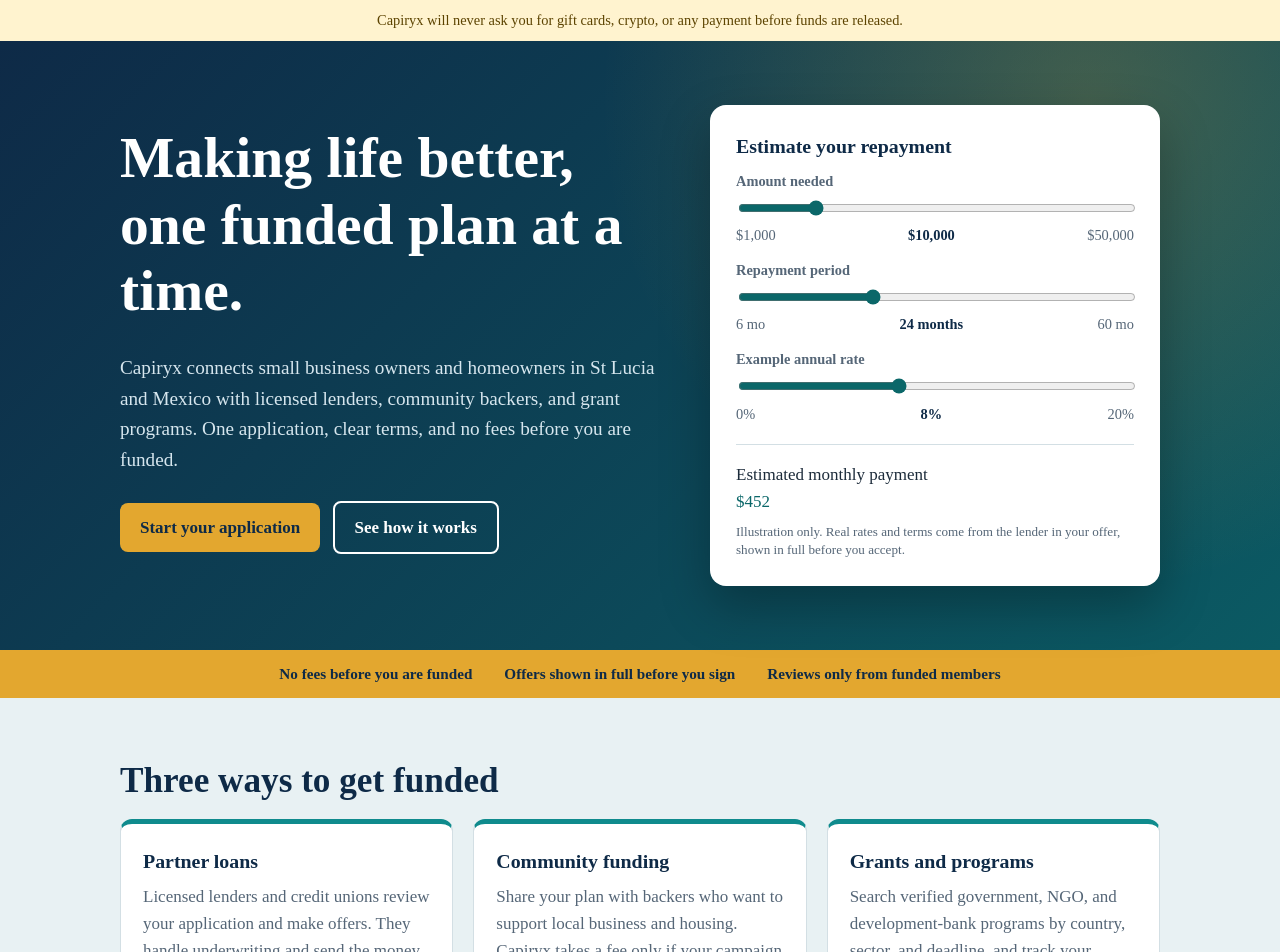
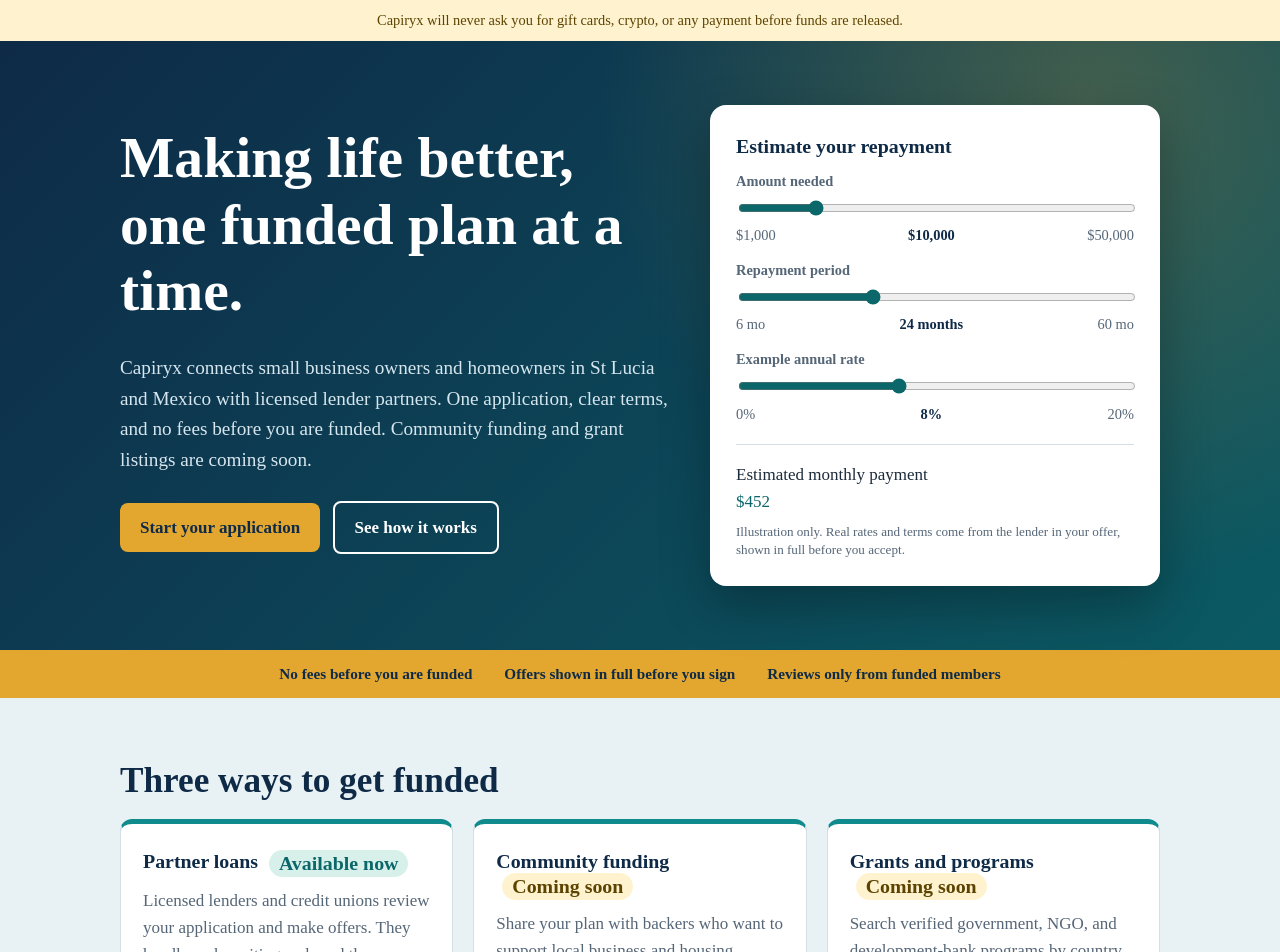
Before and after one commit to vincecook-hash/Capiryx-loan, a Next.js app: page / in a window 1280 px wide. Shown: the top 952 px of the page. Built offline with nearby package versions, Linux system fonts and the light colour scheme; no server answers.

Commit message:
Logout, audit log, CSV export, server-side ID upload, rate limiting

```diff
--- a/app/admin/page.tsx
+++ b/app/admin/page.tsx
@@ -18,14 +18,14 @@
   const viewId = async (id: string) => { const r = await api(`/api/admin/documents/${id}`); r.ok ? window.open(r.data.url) : setMsg(r.data.error); };
   const viewBank = async (offerId: string) => { const r = await api(`/api/admin/offers/${offerId}/bank`); setMsg(r.ok ? `Bank: ${r.data.holderName}, ${r.data.bankName}, acct ${r.data.accountNumber}, ${r.data.routingOrSwift}` : r.data.error); };
   return (<div className="w">
-    <h1>Capiryx admin</h1>
+    <div style={{ display: "flex", justifyContent: "space-between", alignItems: "center", gap: 12, flexWrap: "wrap" }}><h1>Capiryx admin</h1><div><a className="btn" href="/admin/audit">Audit log</a> <a className="btn" href="/api/admin/export">Export CSV</a> <button className="alt" onClick={async () => { await api("/api/auth/logout", "POST"); window.location.href = "/admin/login"; }}>Log out</button></div></div>
     {msg && <div className="msg">{msg}</div>}
     <label>Filter<select value={filter} onChange={e => setFilter(e.target.value)}>
       <option value="">All</option>{["SUBMITTED", "UNDER_REVIEW", "OFFERED", "ACCEPTED", "DISBURSED", "DECLINED"].map(s => <option key={s}>{s}</option>)}</select></label>
     {apps.map(a => { const offer = a.offers?.find((x: any) => x.acceptedAt);
       return (<div className="card" key={a.id}>
         <h3>{a.fullName} <span className="pill">{a.status}</span></h3>
-        <p>{a.country} · {a.state} · {a.supportType} · ${a.amountUsd.toLocaleString()} · ID {a.idType} …{a.idNumberLast4}<br />{a.phone} {a.email}<br /><i>{a.description}</i></p>
+        <p>{a.country} · {a.state} · {a.supportType} · ${a.amountUsd.toLocaleString()} · ID {a.idType} …{a.idNumberLast4}<br />{a.phone} {a.email}<br /><i>{a.description}</i>{a.adminNote && <><br /><b>Note:</b> {a.adminNote}</>}</p>
         <button className="alt" onClick={() => viewId(a.id)}>View ID</button>
         {a.status === "SUBMITTED" && <button onClick={() => act(a.id, { action: "review" })}>Start review</button>}
         {["SUBMITTED", "UNDER_REVIEW"].includes(a.status) && <>
--- a/app/globals.css
+++ b/app/globals.css
@@ -81,3 +81,7 @@
   .warn{font-size:.82rem}
 }
 @media (prefers-reduced-motion:reduce){html{scroll-behavior:auto}}
+
+.soon,.live{display:inline-block;font:600 .72rem var(--f-body),sans-serif;border-radius:999px;padding:2px 10px;vertical-align:middle;margin-left:6px}
+.soon{background:#fff3cf;color:#5c4300}.live{background:#d8f0ea;color:#0b6769}
+table.log{width:100%;border-collapse:collapse;font-size:.85rem}table.log td,table.log th{border-bottom:1px solid var(--line);padding:6px;text-align:left;vertical-align:top}
--- a/app/page.tsx
+++ b/app/page.tsx
@@ -8,7 +8,7 @@
       <div className="herobg"><div className="wrap hero">
         <div>
           <h1>Making life better, one funded plan at a time.</h1>
-          <p className="lead">Capiryx connects small business owners and homeowners in St Lucia and Mexico with licensed lenders, community backers, and grant programs. One application, clear terms, and no fees before you are funded.</p>
+          <p className="lead">Capiryx connects small business owners and homeowners in St Lucia and Mexico with licensed lender partners. One application, clear terms, and no fees before you are funded. Community funding and grant listings are coming soon.</p>
           <p><Link className="btn" href="/dashboard">Start your application</Link> <Link className="btn alt" href="/#how">See how it works</Link></p>
         </div>
         <Calculator />
@@ -18,9 +18,9 @@
       <section className="tint" id="tracks"><div className="wrap">
         <h2>Three ways to get funded</h2>
         <div className="grid3">
-          <div className="pcard"><h3>Partner loans</h3><p>Licensed lenders and credit unions review your application and make offers. They handle underwriting and send the money directly to you.</p></div>
-          <div className="pcard"><h3>Community funding</h3><p>Share your plan with backers who want to support local business and housing. Capiryx takes a fee only if your campaign is funded.</p></div>
-          <div className="pcard"><h3>Grants and programs</h3><p>Search verified government, NGO, and development-bank programs by country, sector, and deadline, and track your applications.</p></div>
+          <div className="pcard"><h3>Partner loans <span className="live">Available now</span></h3><p>Licensed lenders and credit unions review your application and make offers. They handle underwriting and send the money directly to you.</p></div>
+          <div className="pcard"><h3>Community funding <span className="soon">Coming soon</span></h3><p>Share your plan with backers who want to support local business and housing. Capiryx takes a fee only if your campaign is funded.</p></div>
+          <div className="pcard"><h3>Grants and programs <span className="soon">Coming soon</span></h3><p>Search verified government, NGO, and development-bank programs by country, sector, and deadline, and track your applications.</p></div>
         </div>
       </div></section>
 
--- a/package.json
+++ b/package.json
@@ -11,11 +11,9 @@
     "create-admin": "tsx scripts/create-admin.ts"
   },
   "dependencies": {
-    "@aws-sdk/client-s3": "^3.600.0",
-    "@aws-sdk/s3-presigned-post": "^3.600.0",
-    "@aws-sdk/s3-request-presigner": "^3.600.0",
     "@node-rs/argon2": "^1.8.3",
     "@prisma/client": "^5.16.0",
+    "@supabase/supabase-js": "^2.118.0",
     "jose": "^5.4.0",
     "next": "14.2.5",
     "otplib": "^12.0.1",
```
Also changed, not shown: app/api/uploads/sign/route.ts (deleted, +0 -13 lines), app/dashboard/page.tsx (+8 -7 lines), 1 other file (tests, documents, lock files or other folders).
